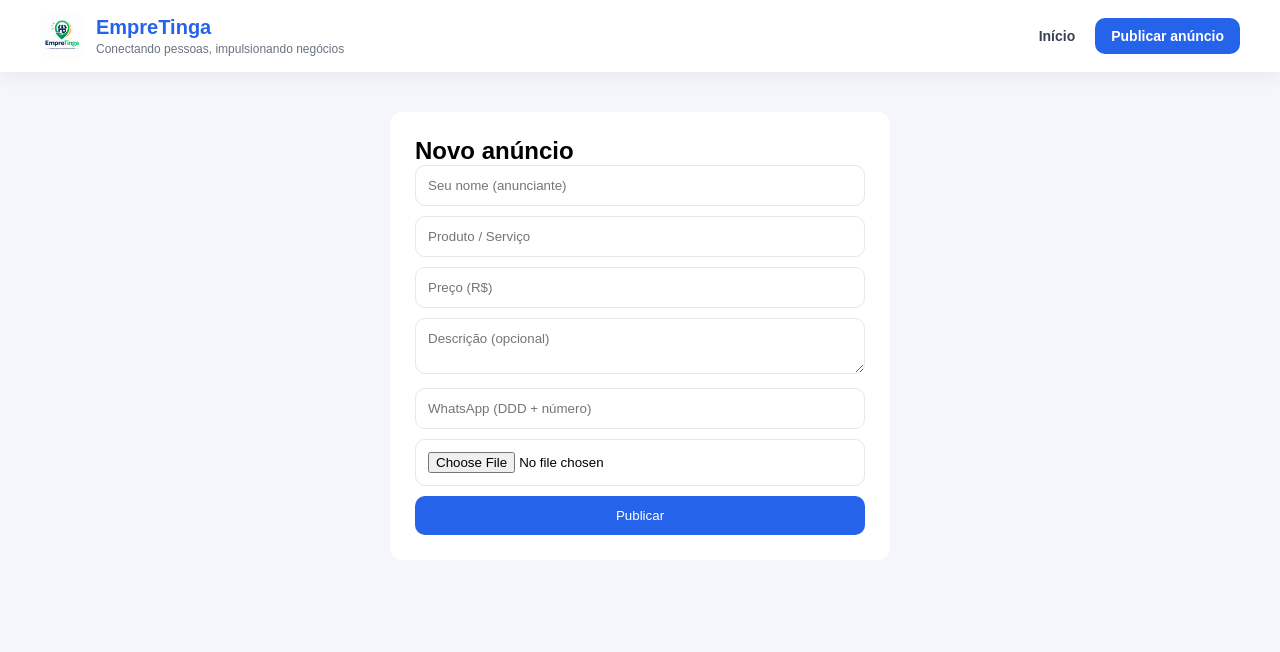
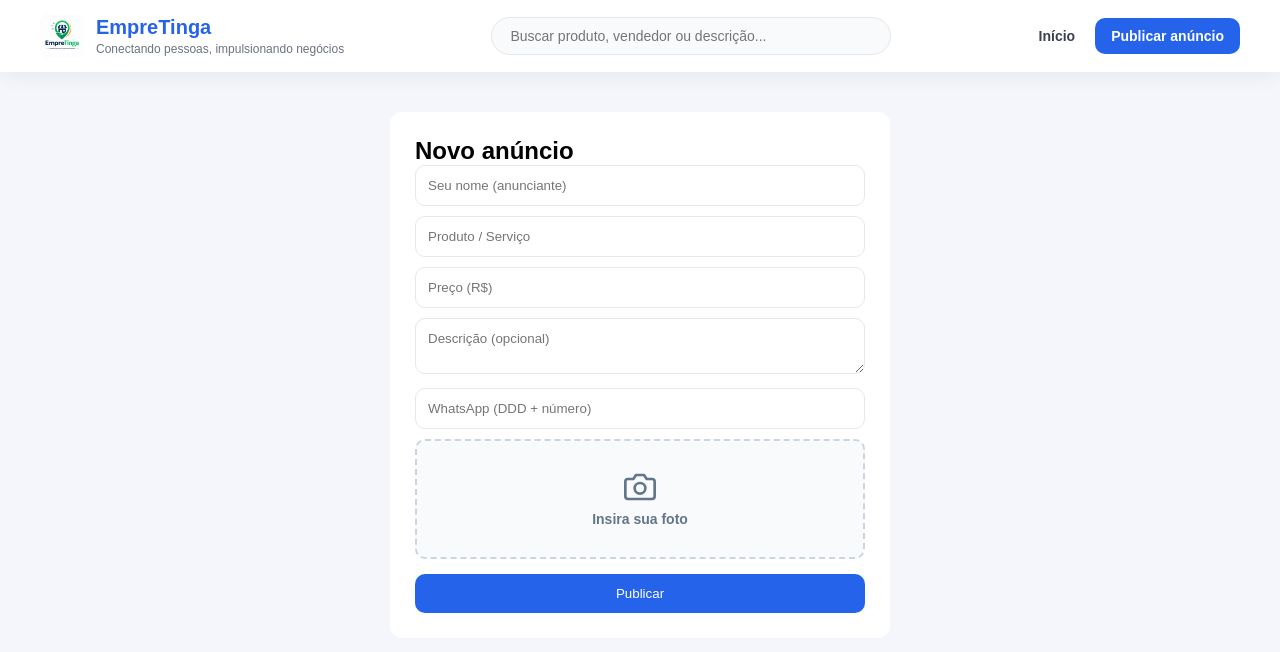
Before and after one commit to lucasssdevelop/empretinga, a Flask app: page /create in a window 1280 px wide. Shown: the top 652 px of the page. Run offline with Flask 3, Linux system fonts and the light colour scheme.

Commit message:
Adiciona buscador, estiliza input de imagem e configura gitignore

```diff
--- a/static/style.css
+++ b/static/style.css
@@ -211,3 +211,65 @@ button{
     background:#1d4ed8;
     transform:translateY(-1px);
 }
+
+/* ================================= */
+/* 🔍 ESTILOS DO BUSCADOR NO HEADER  */
+/* ================================= */
+.search-box {
+    flex: 1; /* Faz o buscador ocupar o espaço disponível entre o logo e o menu */
+    max-width: 400px;
+    margin: 0 30px;
+}
+
+.search-box input {
+    width: 100%;
+    padding: 10px 18px;
+    border: 1px solid #e5e7eb;
+    border-radius: 20px; /* Borda mais arredondada para visual profissional */
+    outline: none;
+    font-size: 14px;
+    background-color: #f9fafb;
+    transition: all 0.3s ease;
+    margin-bottom: 0; /* Remove a margem de 10px definida para inputs genéricos */
+}
+
+.search-box input:focus {
+    border-color: #2563eb;
+    background-color: #ffffff;
+    box-shadow: 0 0 0 3px rgba(37, 99, 235, 0.1);
+}
+
+/* ================================= */
+/* 🖼️ ESTILOS DO UPLOAD DE IMAGEM    */
+/* ================================= */
+.upload-container {
+    margin-bottom: 15px;
+    width: 100%;
+}
+
+.upload-label {
+    display: flex;
+    flex-direction: column;
+    align-items: center;
+    justify-content: center;
+    gap: 8px;
+    padding: 30px 20px;
+    border: 2px dashed #cbd5e1;
+    border-radius: 10px;
+    background-color: #f8fafc;
+    color: #64748b;
+    cursor: pointer;
+    transition: all 0.3s ease;
+    text-align: center;
+}
+
+.upload-label:hover {
+    border-color: #2563eb;
+    background-color: #eff6ff;
+    color: #2563eb;
+}
+
+.upload-label span {
+    font-size: 14px;
+    font-weight: 600;
+}
--- a/templates/create.html
+++ b/templates/create.html
@@ -8,7 +8,7 @@
 
     <form method="POST" enctype="multipart/form-data">
 
-        <!-- 👤 ANUNCIANTE (NOVO) -->
+        <!-- 👤 ANUNCIANTE -->
         <input type="text" name="anunciante" placeholder="Seu nome (anunciante)" required>
 
         <!-- 📦 PRODUTO -->
@@ -23,8 +23,20 @@
         <!-- 📱 WHATSAPP -->
         <input type="text" name="contato" placeholder="WhatsApp (DDD + número)" required>
 
-        <!-- 🖼️ IMAGEM (OBRIGATÓRIA) -->
-        <input type="file" name="imagem" accept="image/*" required>
+        <!-- 🖼️ IMAGEM (ESTILIZADA) -->
+        <div class="upload-container">
+            <!-- Input original escondido (hidden) -->
+            <input type="file" name="imagem" id="imagem" accept="image/*" required hidden>
+
+            <!-- Nossa caixa bonita conectada ao input pelo 'for="imagem"' -->
+            <label for="imagem" class="upload-label">
+                <svg xmlns="http://www.w3.org/2000/svg" width="32" height="32" viewBox="0 0 24 24" fill="none" stroke="currentColor" stroke-width="2" stroke-linecap="round" stroke-linejoin="round">
+                    <path d="M23 19a2 2 0 0 1-2 2H3a2 2 0 0 1-2-2V8a2 2 0 0 1 2-2h4l2-3h6l2 3h4a2 2 0 0 1 2 2z"></path>
+                    <circle cx="12" cy="13" r="4"></circle>
+                </svg>
+                <span id="file-name">Insira sua foto</span>
+            </label>
+        </div>
 
         <button type="submit">Publicar</button>
 
@@ -32,22 +44,31 @@
 
 </div>
 
-<!-- 💰 MÁSCARA DE PREÇO -->
+<!-- 💰 MÁSCARA DE PREÇO E MUDANÇA DE NOME DO ARQUIVO -->
 <script>
+// Máscara do Preço
 const precoInput = document.getElementById('preco');
-
 precoInput.addEventListener('input', function (e) {
     let value = e.target.value;
+    value = value.replace(/\D/g, '');
+    value = (value/100).toFixed(2) + '';
+    value = value.replace('.', ',');
+    value = value.replace(/\B(?=(\d{3})+(?!\d))/g, '.');
+    e.target.value = 'R$ ' + value;
+});
 
-    value = value.replace(/\D/g, '');
+// Muda o texto quando o usuário escolhe a foto
+const inputImagem = document.getElementById('imagem');
+const fileName = document.getElementById('file-name');
 
-    value = (value/100).toFixed(2) + '';
-
-    value = value.replace('.', ',');
-
-    value = value.replace(/\B(?=(\d{3})+(?!\d))/g, '.');
-
-    e.target.value = 'R$ ' + value;
+inputImagem.addEventListener('change', function(e) {
+    if(e.target.files.length > 0) {
+        fileName.textContent = e.target.files[0].name; // Mostra o nome do arquivo
+        fileName.style.color = '#16a34a'; // Fica verdinho para indicar sucesso
+    } else {
+        fileName.textContent = 'Insira sua foto';
+        fileName.style.color = '#64748b';
+    }
 });
 </script>
 
--- a/templates/layout.html
+++ b/templates/layout.html
@@ -13,16 +13,18 @@
 <header class="topbar">
 
     <div class="logo-area">
-
         <div class="logo-box">
             <img src="{{ url_for('static', filename='images/logo.png') }}">
         </div>
-
         <div class="logo-text">
             <h1>EmpreTinga</h1>
             <span>Conectando pessoas, impulsionando negócios</span>
         </div>
+    </div>
 
+    <!-- 🔍 NOVO BUSCADOR -->
+    <div class="search-box">
+        <input type="text" id="buscaAnuncios" placeholder="Buscar produto, vendedor ou descrição...">
     </div>
 
     <nav class="menu">
@@ -36,5 +38,36 @@
     {% block content %}{% endblock %}
 </div>
 
+<!-- ⚡ SCRIPT DE BUSCA EM TEMPO REAL -->
+<script>
+document.addEventListener("DOMContentLoaded", function() {
+    const inputBusca = document.getElementById('buscaAnuncios');
+
+    if (inputBusca) {
+        inputBusca.addEventListener('input', function() {
+            // Pega o texto digitado em minúsculas
+            const termo = this.value.toLowerCase();
+
+            // Seleciona todos os cards de anúncios da página principal
+            const cards = document.querySelectorAll('.card');
+
+            cards.forEach(card => {
+                // Captura os textos de título, anunciante e descrição do card atual
+                const titulo = card.querySelector('h3').textContent.toLowerCase();
+                const anunciante = card.querySelector('.seller').textContent.toLowerCase();
+                const descricao = card.querySelector('p').textContent.toLowerCase();
+
+                // Se o termo digitado existir em algum dos textos, mantém visível. Se não, esconde.
+                if (titulo.includes(termo) || anunciante.includes(termo) || descricao.includes(termo)) {
+                    card.style.display = 'block';
+                } else {
+                    card.style.display = 'none';
+                }
+            });
+        });
+    }
+});
+</script>
+
 </body>
 </html>
```
Also changed, not shown: database.db, 1 other file.
